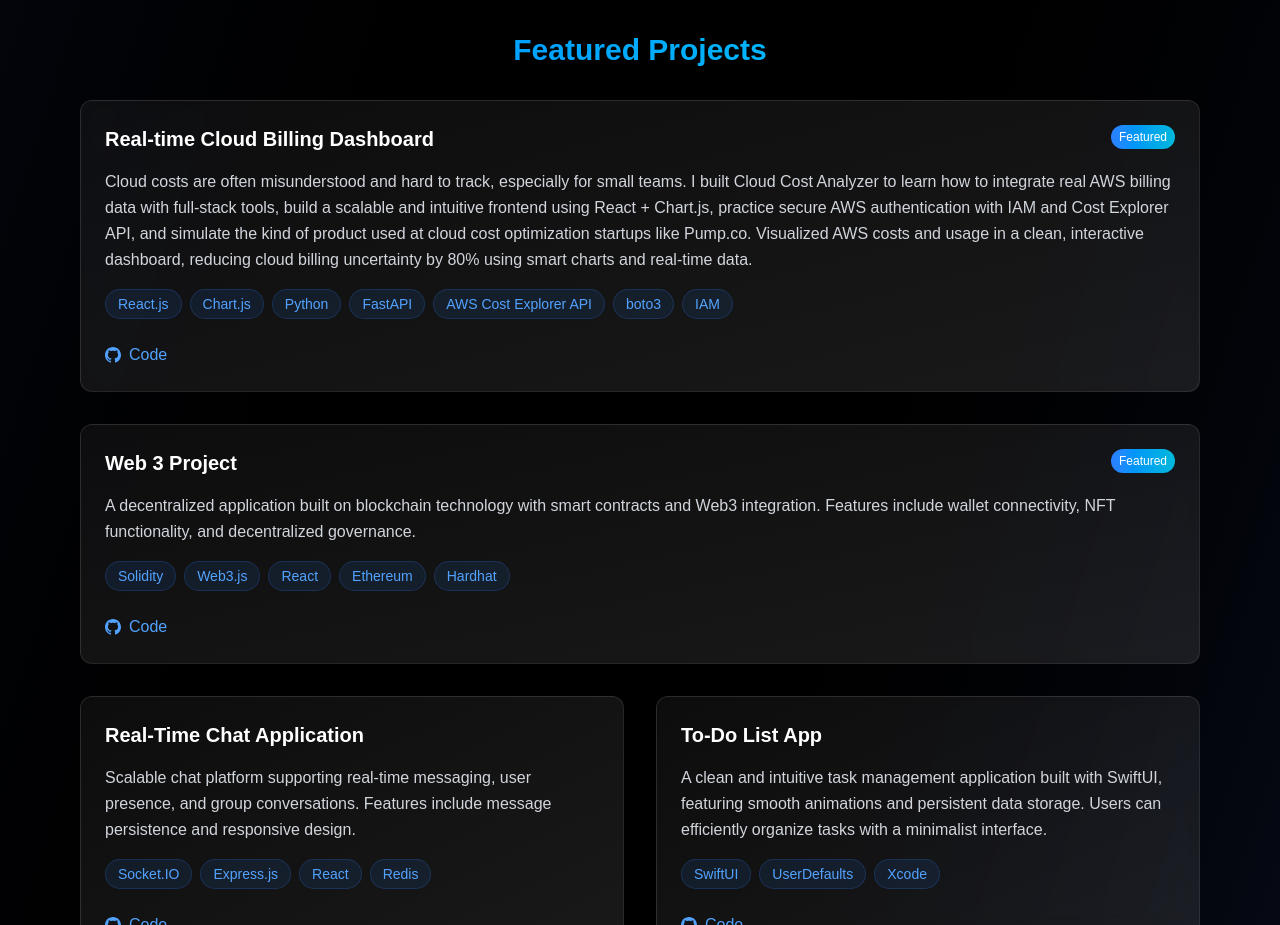
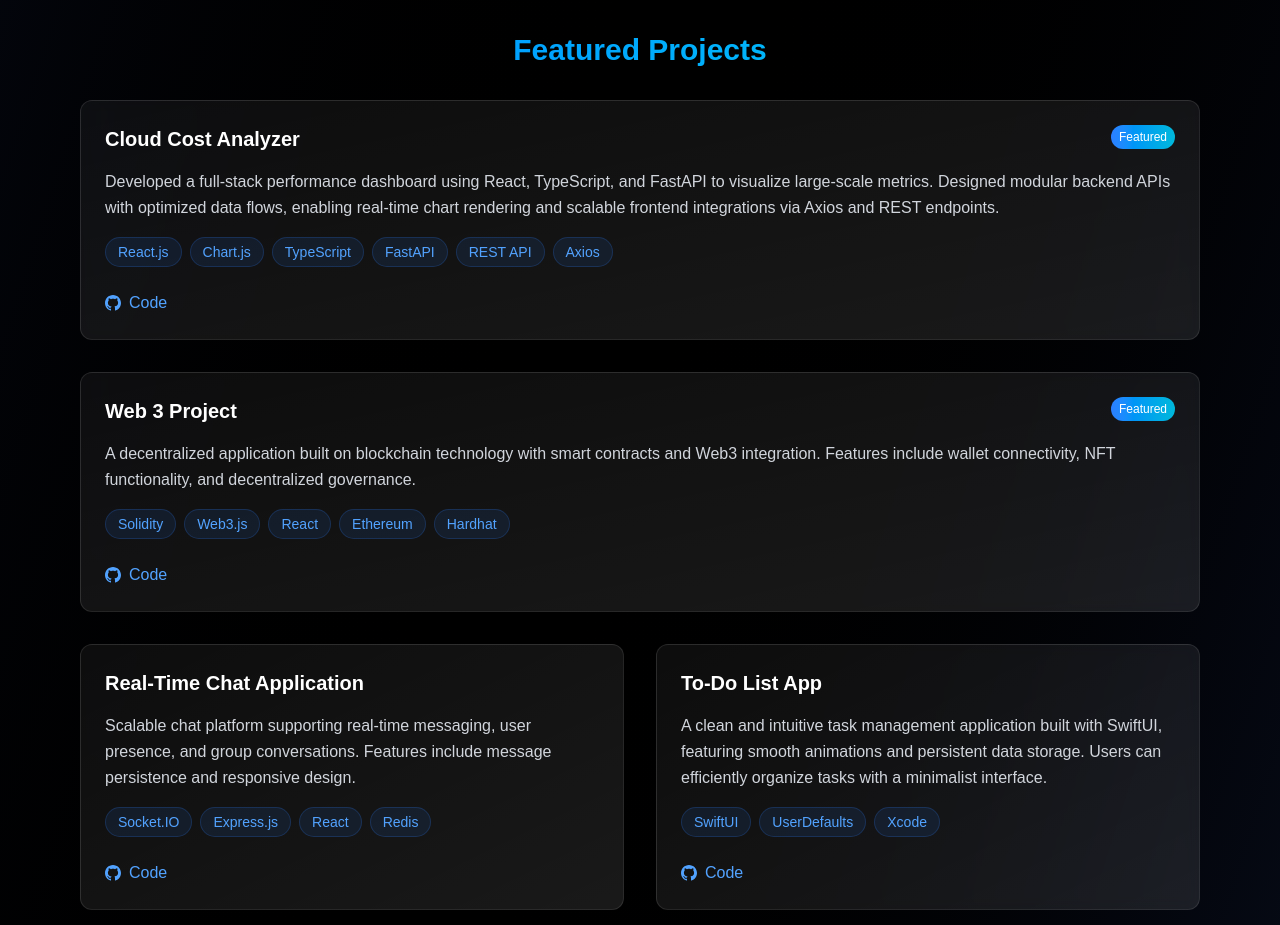
Before and after one commit to Abhishek0025/abhishek-portfolio, a React (Vite) app: page / in a window 1280 px wide. Shown: the part 1800-2725 px from the top of the page. Built offline with nearby package versions, Linux system fonts and the light colour scheme.

Commit message:
Update Cloud Cost Analyzer project to match resume description and remove Pump.co reference

```diff
--- a/src/components/sections/Projects.jsx
+++ b/src/components/sections/Projects.jsx
@@ -8,9 +8,9 @@ export const Projects = () => {
   const projects = [
     {
       id: 1,
-      title: "Real-time Cloud Billing Dashboard",
-      description: "Cloud costs are often misunderstood and hard to track, especially for small teams. I built Cloud Cost Analyzer to learn how to integrate real AWS billing data with full-stack tools, build a scalable and intuitive frontend using React + Chart.js, practice secure AWS authentication with IAM and Cost Explorer API, and simulate the kind of product used at cloud cost optimization startups like Pump.co. Visualized AWS costs and usage in a clean, interactive dashboard, reducing cloud billing uncertainty by 80% using smart charts and real-time data.",
-      technologies: ["React.js", "Chart.js", "Python", "FastAPI", "AWS Cost Explorer API", "boto3", "IAM"],
+      title: "Cloud Cost Analyzer",
+      description: "Developed a full-stack performance dashboard using React, TypeScript, and FastAPI to visualize large-scale metrics. Designed modular backend APIs with optimized data flows, enabling real-time chart rendering and scalable frontend integrations via Axios and REST endpoints.",
+      technologies: ["React.js", "Chart.js", "TypeScript", "FastAPI", "REST API", "Axios"],
       githubUrl: "#",
       liveUrl: null,
       featured: true
```
